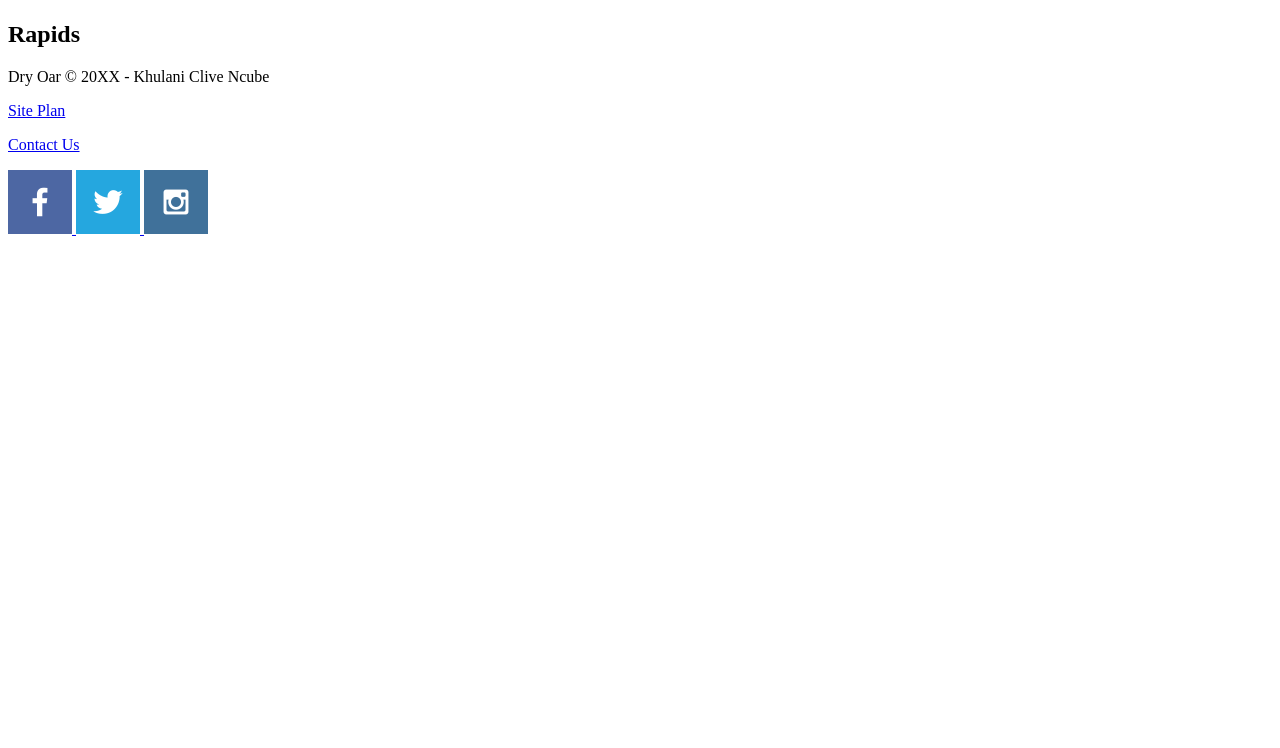
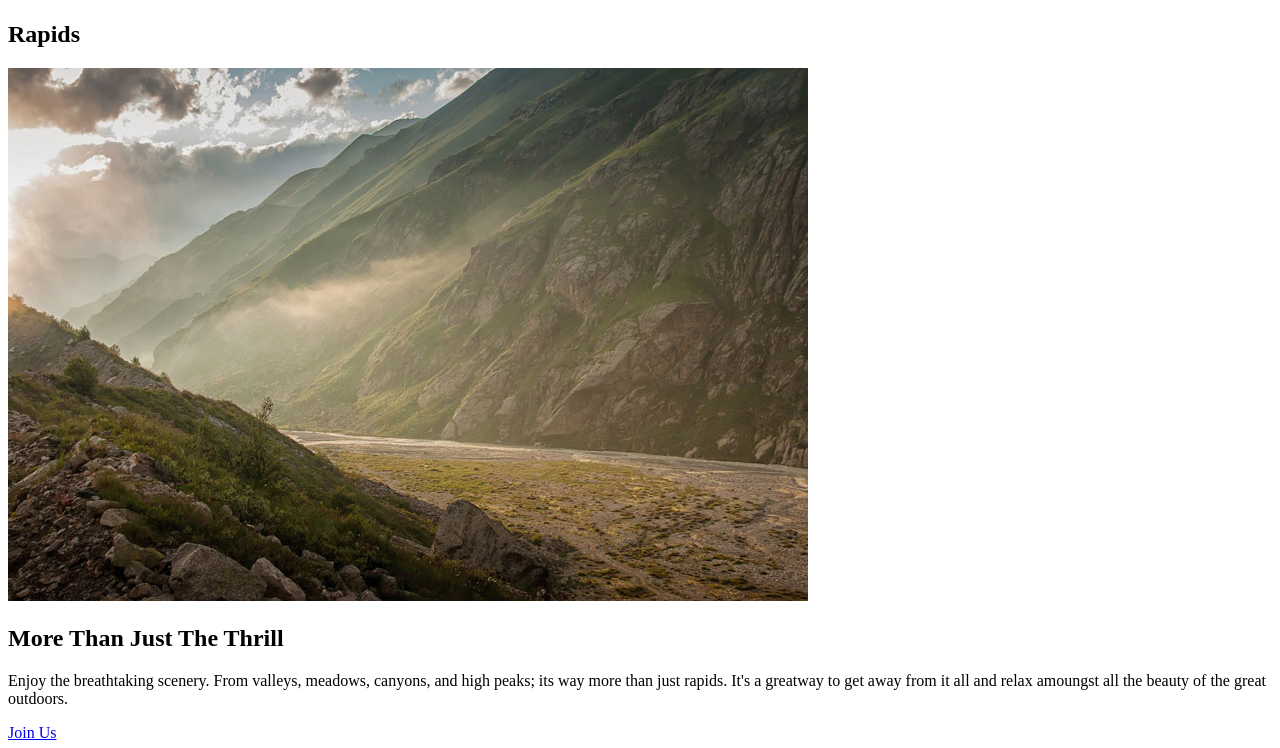
Before and after one commit to Winnerinlif3/wdd130, a plain HTML site: page wwr/index.html in a window 1280 px wide. Shown: the part 2772-3520 px from the top of the page. Before the commit the page ends 3018 px from the top, so only its background shows below. Drawn offline with Linux system fonts and the light colour scheme.

Commit message:
added missing mountain image

```diff
--- a/wwr/index.html
+++ b/wwr/index.html
@@ -46,6 +46,12 @@
             <img class="icon" src="images/oars.png" alt="oars icon">
             <h2>Rapids</h2>
         </section>
+        <img class="mountains" src="images/mountains.jpg" alt="Misty mountains">
+        <section class="msg">
+            <h2>More Than Just The Thrill</h2>
+            <p>Enjoy the breathtaking scenery. From valleys, meadows, canyons, and high peaks; its way more than just rapids. It's a greatway to get away from it all and relax amoungst all the beauty of the great outdoors. </p>
+            <a class="join" href="rivers.html">Join Us</a>
+        </section>
     </main>
     <footer>
         <p>Dry Oar &copy; 20XX - Khulani Clive Ncube</p>
```
